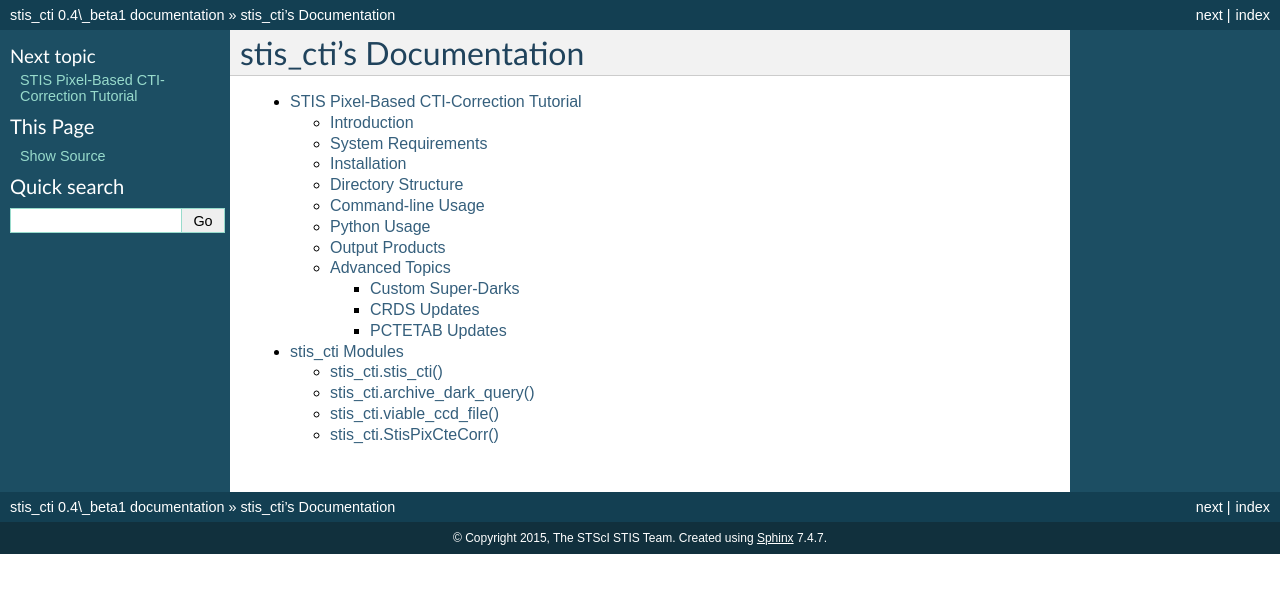
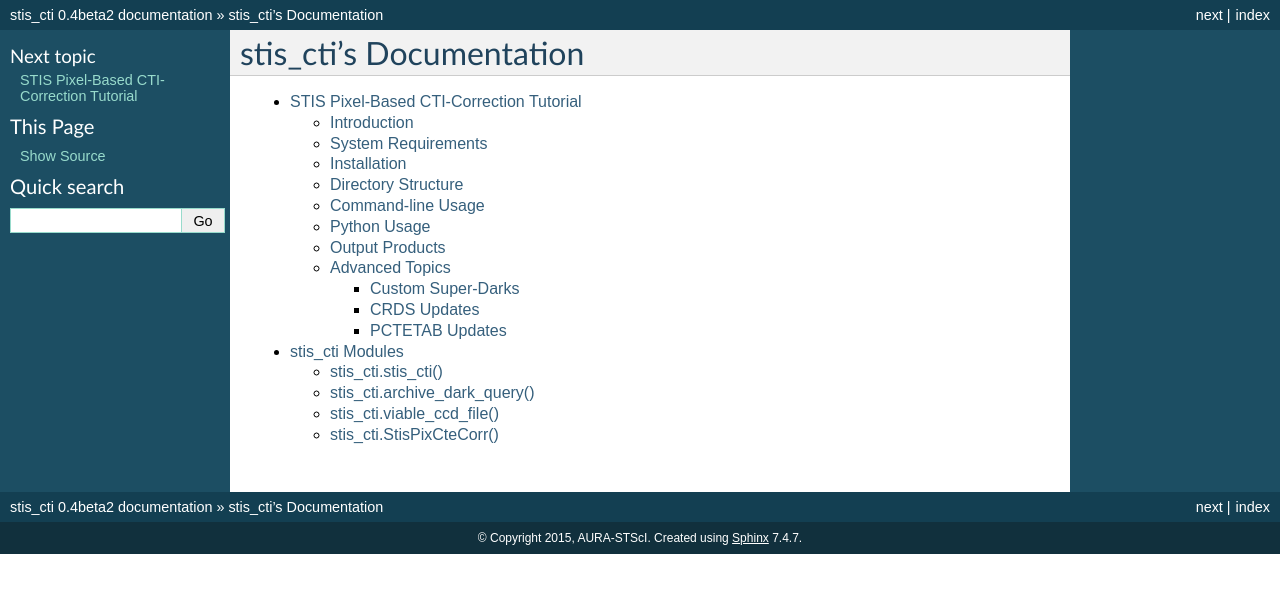
Before and after one commit to spacetelescope/stis_cti, a Sphinx documentation site: the page built from doc/index.rst, in a window 1280 px wide. Shown: the top 593 px of the page. Built offline with Sphinx 7.4.7, drawn with Linux system fonts in a browser that asks for light colours.

Commit message:
Removed underscore from documentation version number; incremented to version 0.4_beta2.

```diff
--- a/doc/README.rst
+++ b/doc/README.rst
@@ -126,7 +126,7 @@ Note that running this script requires an internet connection to the MAST archiv
                       component darks
     -v VERBOSE_LEVEL  verbosity ({0,1,2}; default=1)
 
-  Author: Sean Lockwood; Version: 0.4_beta
+  Author: Sean Lockwood; Version: 0.4_beta2
 
 The script is designed to run the pixel-based correction in parallel on the component darks, and in parallel on the science files.  The maximum number of processes may be specified via the '``-n #``' option.
 
--- a/doc/conf.py
+++ b/doc/conf.py
@@ -46,7 +46,7 @@ master_doc = 'index'
 
 # General information about the project.
 project = u'stis_cti'
-copyright = u'2015, The STScI STIS Team'
+copyright = u'2015, AURA-STScI'
 
 # The version info for the project you're documenting, acts as replacement for
 # |version| and |release|, also used in various other places throughout the
@@ -55,7 +55,7 @@ copyright = u'2015, The STScI STIS Team'
 # The short X.Y version.
 version = '0.4'
 # The full version, including alpha/beta/rc tags.
-release = '0.4\_beta1'
+release = '0.4beta2'
 
 # The language for content autogenerated by Sphinx. Refer to documentation
 # for a list of supported languages.
--- a/setup.py
+++ b/setup.py
@@ -10,7 +10,7 @@ StisPixCteCorr_module = Extension('stis_cti.StisPixCte_FixY',
 setup(
     name = 'stis_cti',
     url = 'https://grit.stsci.edu/lockwood/cti_wrapper/repository/archive',
-    version = '0.4_beta1',
+    version = '0.4_beta2',
     description = 'Apply pixel-based CTI-correction to HST/STIS CCD data',
     author = 'Sean Lockwood, Phil Hodge, Pey Lian Lim and ' + \
              'W.J. Hack (Python), J. Anderson (Fortran), Matt Davis',
```
Also changed, not shown: 1 other file.
